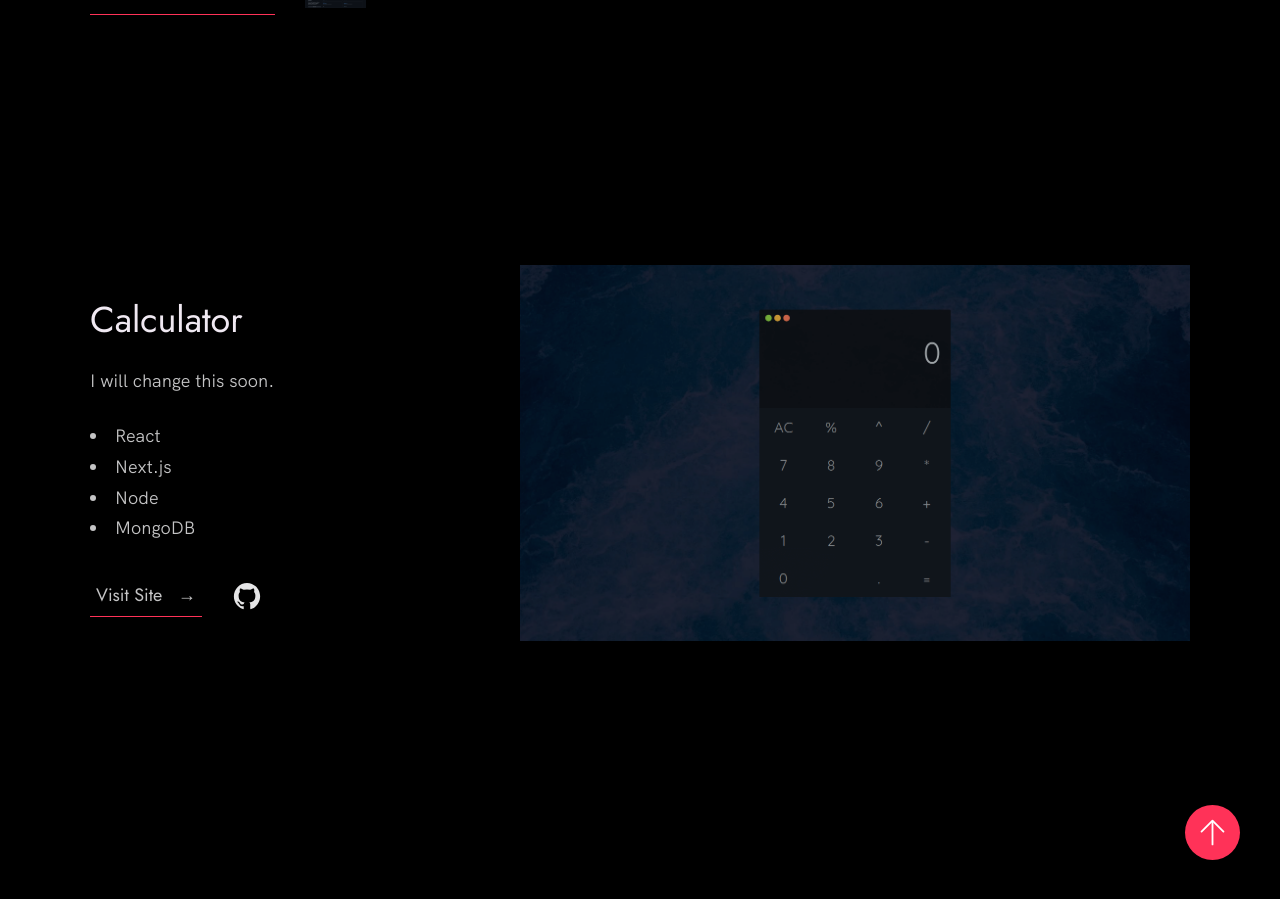
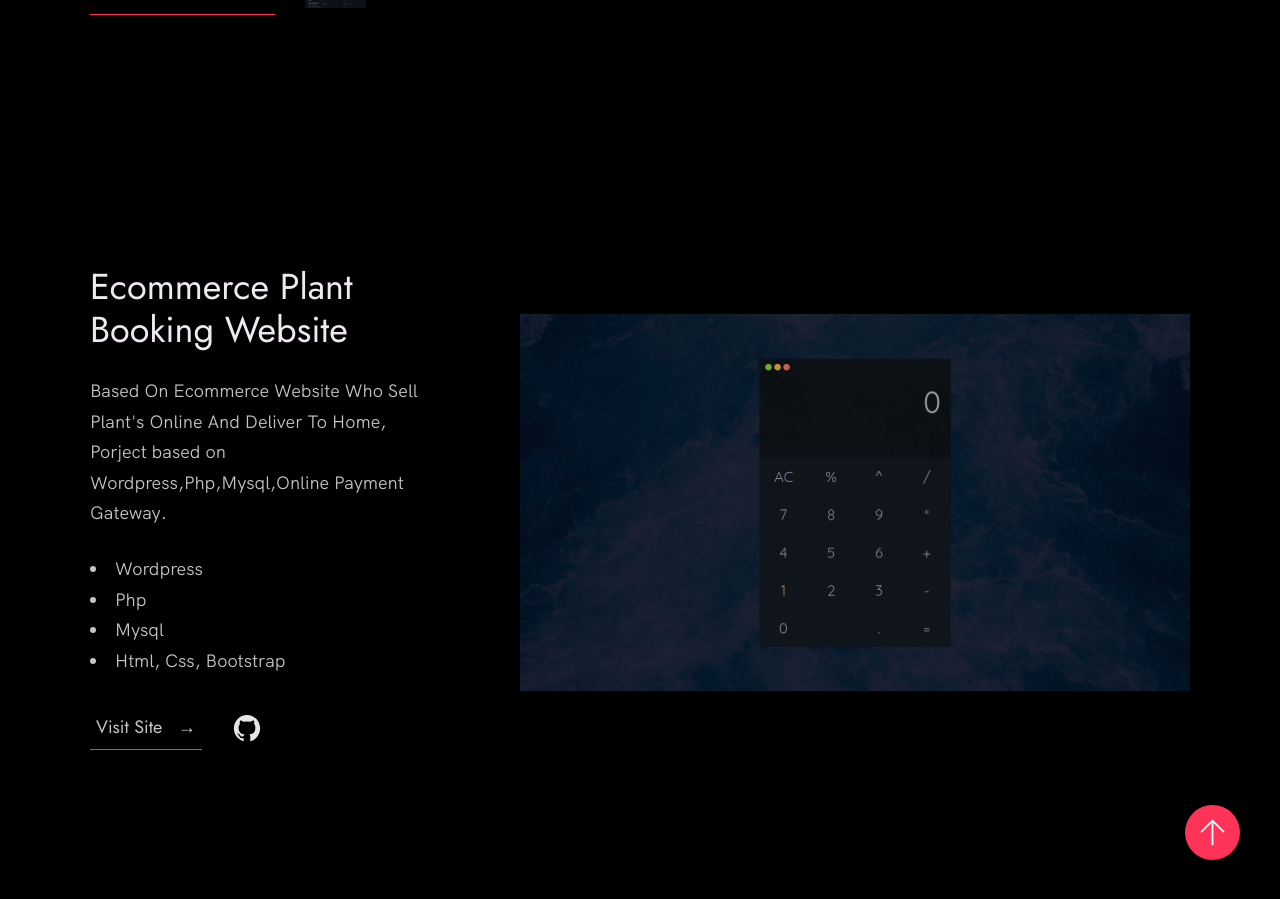
Before and after one commit to saims0n/saims0n.github.io, a Jekyll site: the page index.html, which Jekyll copies as it is, in a window 1280 px wide and 900 px high, scrolled down 1754 px. Built offline with Jekyll 4.4.1, drawn with Linux system fonts in a browser that asks for light colours; some of the changed text lies outside the part shown.

Commit message:
Update index.html

```diff
--- a/index.html
+++ b/index.html
@@ -114,19 +114,19 @@ As a Software Engineer,I do provide software services and solutions that shape t
 
           <div class="work__box">
             <div class="work__text">
-              <h3>Calculator</h3>
+              <h3>Ecommerce Plant Booking Website</h3>
               <p>
-                I will change this soon.
+                Based On Ecommerce Website Who Sell Plant's Online And Deliver To Home, Porject based on Wordpress,Php,Mysql,Online Payment Gateway.
               </p>
               <ul class="work__list">
-                <li>React</li>
-                <li>Next.js</li>
-                <li>Node</li>
-                <li>MongoDB</li>
+                <li>Wordpress</li>
+                <li>Php</li>
+                <li>Mysql</li>
+                <li>Html, Css, Bootstrap</li>
               </ul>
 
               <div class="work__links">
-                <a href="#" class="link__text">
+                <a href="https://greenvatikalandscape.com/" class="link__text">
                   Visit Site <span>&rarr;</span>
                 </a>
                 <a href="#">
@@ -141,20 +141,21 @@ As a Software Engineer,I do provide software services and solutions that shape t
 
           <div class="work__box">
             <div class="work__text">
-              <h3>Notificator</h3>
+              <h3>Online Dance Studio Booking</h3>
               <p>
-                Working on it.
-                eius.
+                This Dance Studio Target Users To Purchase Dance Classes, And Register And Book Online.
               </p>
               <ul class="work__list">
-                <li>React Native</li>
-                <li>React.js</li>
+                <li>Wordpress</li>
+                <li>JavaScript</li>
                 <li>Php</li>
                 <li>Mysql</li>
+                <li>Bootstrap</li>
+
               </ul>
 
               <div class="work__links">
-                <a href="#" class="link__text">
+                <a href="https://www.danzarle.com/" class="link__text">
                   Visit Site <span>&rarr;</span>
                 </a>
                 <a href="#">
```
